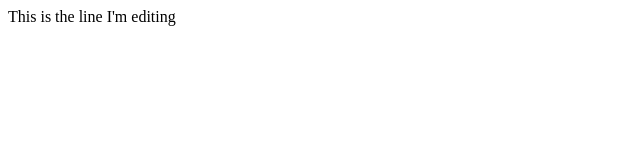
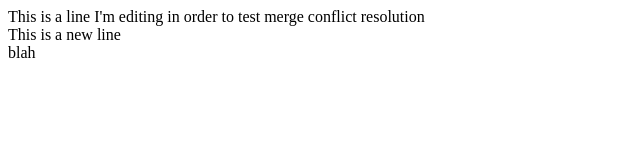
Before and after one commit to dbhubbell/explore_california, a plain HTML site: page mission.html in a window 1280 px wide. Shown: the whole page, without its empty margins (0-640 px from the left). Drawn offline with Linux system fonts and the light colour scheme.

Commit message:
Edited text on mission page

```diff
--- a/mission.html
+++ b/mission.html
@@ -3,6 +3,8 @@
   <title>Mission</title>
 </head>
 <body>
-	<div> This is the line I'm editing</div>
+	<div> This is a line I'm editing in order to test merge conflict resolution</div>
+	<div>This is a new line</div>
+	<div>blah</div>
 </body>
 </html>
```
